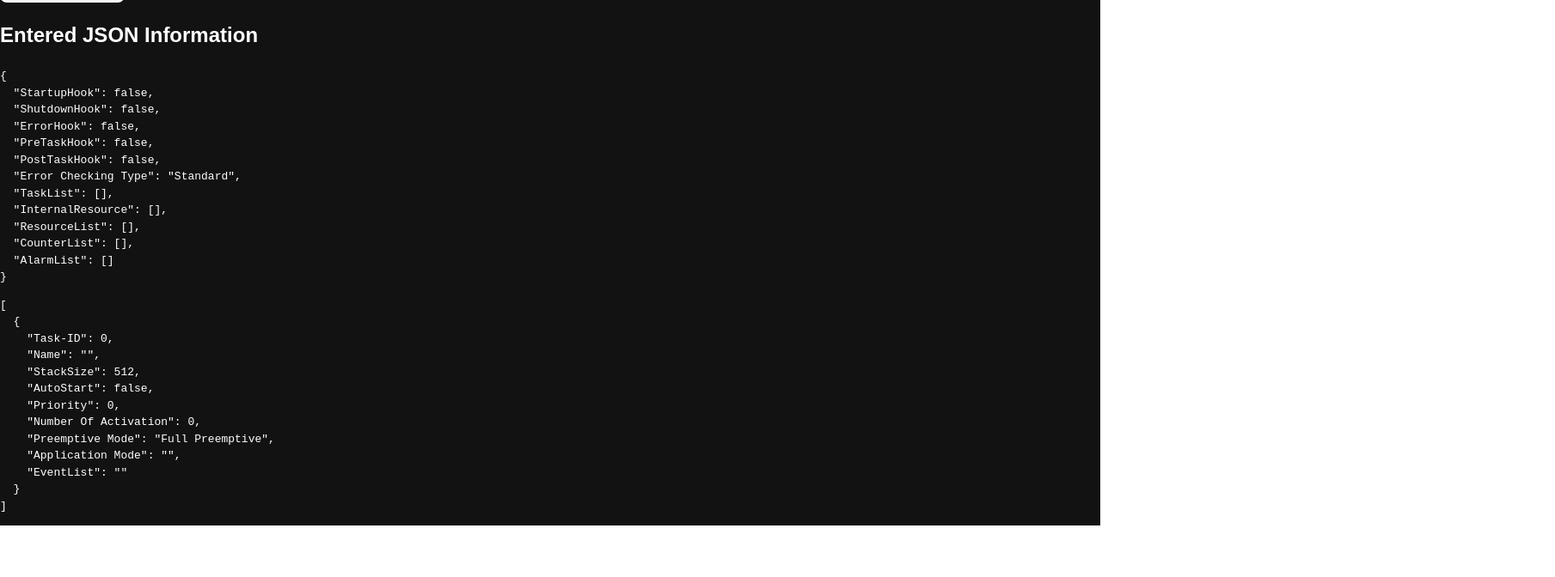
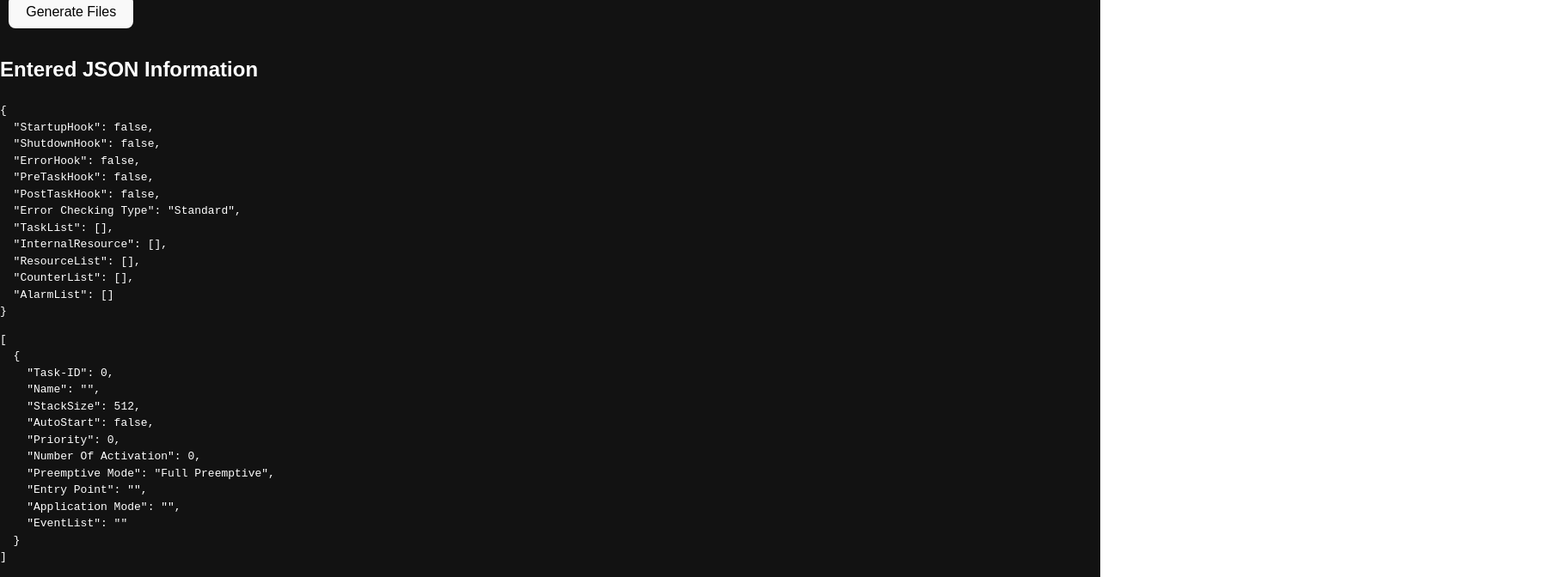
Before and after one commit to shehab910/ConfigGen, a React (Vite) app: page / in a window 1280 px wide. Shown: the part 511-1183 px from the top of the page at 86% size, 1809 px wide, since content can reach past the window. Before the commit the page ends 1123 px from the top, so only its background shows below. Built offline with nearby package versions, Linux system fonts and the light colour scheme.

Commit message:
editting generator

```diff
--- a/src/App.css
+++ b/src/App.css
@@ -30,3 +30,7 @@ body {
 .dark-mode-table tbody tr:nth-child(odd) {
 	background-color: #222; /* Dark alternate row background color */
 }
+
+button {
+	margin: 10px;
+}
--- a/src/App.jsx
+++ b/src/App.jsx
@@ -2,7 +2,7 @@ import { useState } from "react";
 
 import MultiTypeInput from "./MultiTypeInput";
 import Table from "./Table";
-import { generateHFile } from "./generator";
+import { generateCFile, generateHFile } from "./generator";
 import { getTaskDefaults } from "./utils";
 
 import staticJsonData from "./OS_static_props.json";
@@ -46,6 +46,8 @@ const App = () => {
 	const generateFilesHandler = () => {
 		const hCode = generateHFile(taskList, jsonData);
 		createAndDownloadFile("test.h", hCode);
+		const cCode = generateCFile(taskList);
+		createAndDownloadFile("test.c", cCode);
 	};
 
 	return (
--- a/src/OS_dynamic_props.json
+++ b/src/OS_dynamic_props.json
@@ -7,6 +7,7 @@
 		"Priority": 0,
 		"Number Of Activation": 0,
 		"Preemptive Mode": ["Full Preemptive", "Non Preemptive"],
+		"Entry Point": "",
 		"Application Mode": "",
 		"EventList": []
 	},
--- a/src/generator.js
+++ b/src/generator.js
@@ -54,6 +54,27 @@ const getConformancesClass = (taskList) => {
 	}
 };
 
+const getTaskInfoText = (task,taskList) => {
+return`
+	{
+		.TaskStaticPriority = ${task["Priority"]},
+		.TaskID = ${task["Task-ID"]},
+		.ApplicationMode = ${task["Application Mode"]},
+		.NumOfActivationRequests = ${task["Number Of Activation"]},
+		.PriorityQueueIndex = ${getPriorityLevelsSorted(taskList).indexOf(task["Priority"])},
+		.TaskFlags ,
+		.TaskStack ,
+		.EntryPoint = ${task["Entry Point"]},
+		.InternalResource ,
+		.TaskDynamics
+	}`.trim();
+};
+
+const getAllTaskInfoText = (taskList) => {
+	return taskList.map((task) => getTaskInfoText(task,taskList)).join(",\n\t");
+}
+
+
 export const generateHFile = (taskList, jsonData) => {
 	return getHFileText(
 		taskList.length,
@@ -67,6 +88,14 @@ export const generateHFile = (taskList, jsonData) => {
 		getConformancesClass(taskList)
 	);
 };
+
+export const generateCFile = (taskList) => {
+	return getCFileText(
+		getPriorityLevelsSorted(taskList),
+		getPriorityLevelsSize(taskList),
+		taskList
+	);
+}
 
 /**
  * Generates an H file with specified parameters.
@@ -98,15 +127,10 @@ export const getHFileText = (
 /*                                  MACROS                                         */
 /***********************************************************************************/
 /* total number of tasks created by the user */
-#define TASK_COUNT                                      ${toUhexFormat(
-		number_of_tasks
-	)}
+#define TASK_COUNT                                      ${toUhexFormat(number_of_tasks)}
 
 /* number of priority levels assigned by the user */
-#define PRIORITY_LEVELS                                 ${toUhexFormat(
-		priority_levels
-	)}
-
+#define PRIORITY_LEVELS                                 ${toUhexFormat(priority_levels)}
 
 #define PRE_TASK_HOOK                                   ${PreTaskHook}
 
@@ -124,18 +148,23 @@ export const getHFileText = (
 #define CONFORMANCE_CLASS                               ${ConformanceClass}
 `.trim();
 
+
 // Return a string containing the C macros defined in the JSON file.
-export const generateCFile = (priority_list, task_list, PriorityLevelsSize) => {
-	return `
-	/***********************************************************************************/
-	/*				    			External constants		         				   */
-	/***********************************************************************************/
-	uint8 PriorityLevels [PRIORITY_LEVELS] = ${listToCurlyBraces(priority_list)};
+export const getCFileText = (
+	priority_list,
+	PriorityLevelsSize,
+	taskList
+) =>
+	`
+/***********************************************************************************/
+/*				    			External constants		         				   */
+/***********************************************************************************/
+uint8 PriorityLevels [PRIORITY_LEVELS] = ${listToCurlyBraces(priority_list)};
 
-	OS_Tasks Tasks[] = ${listToCurlyBraces(task_list)};
+TaskPriorityType PriorityLevelsSize [PRIORITY_LEVELS] = ${listToCurlyBraces(PriorityLevelsSize)};
 
-	TaskPriorityType PriorityLevelsSize [PRIORITY_LEVELS] = ${listToCurlyBraces(
-		PriorityLevelsSize
-	)};
-	`.trim();
-};
+OS_Task Tasks[TASK_COUNT] =
+{
+	${getAllTaskInfoText(taskList)}
+}
+`.trim();
```
